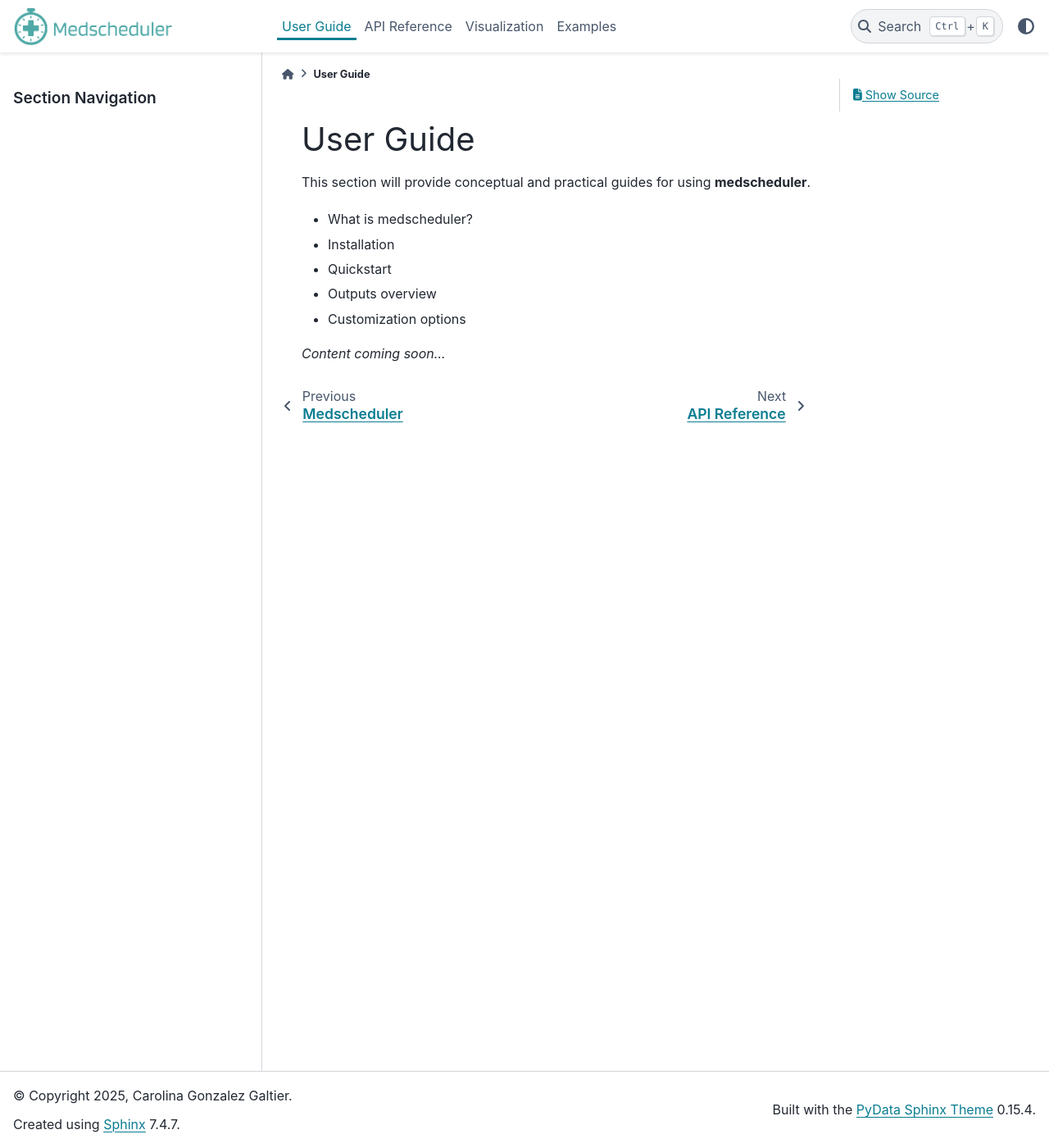
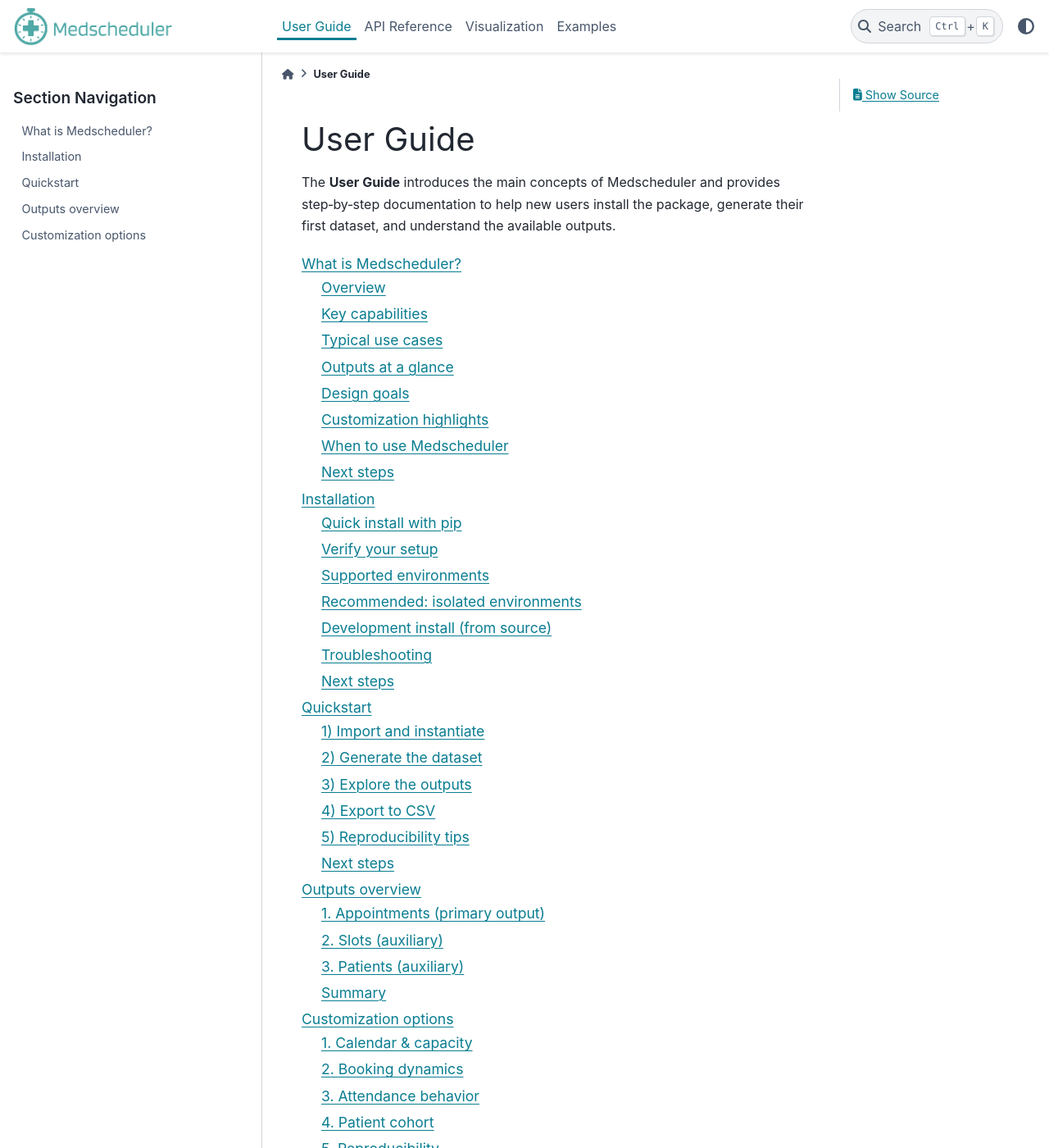
Before and after one commit to carogaltier/medscheduler, a Sphinx documentation site: the page built from docs/user-guide/index.md, in a window 1280 px wide and 1400 px high. Shown: the whole window at 82% size. Built offline with Sphinx 7.4.7 and the PyData theme 0.15.4, drawn with Linux system fonts in a browser that asks for light colours; some of the changed text lies outside the part shown.

Commit message:
Update index.md

````diff
--- a/docs/user-guide/index.md
+++ b/docs/user-guide/index.md
@@ -1,11 +1,14 @@
 # User Guide
 
-This section will provide conceptual and practical guides for using **medscheduler**.
+The **User Guide** introduces the main concepts of Medscheduler and provides step‑by‑step documentation
+to help new users install the package, generate their first dataset, and understand the available outputs.
 
-- What is medscheduler?
-- Installation
-- Quickstart
-- Outputs overview
-- Customization options
+```{toctree}
+:maxdepth: 2
 
-*Content coming soon…*
+what_is_medscheduler
+installation
+quickstart
+outputs_overview
+customization_options
+```
````
